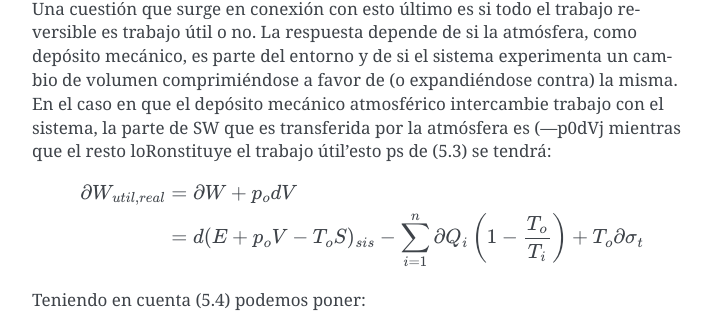
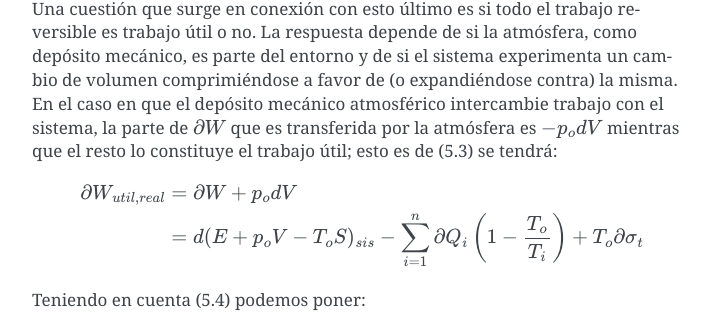
Before and after one commit to mantielero/termodinamica, a Sphinx documentation site: the page built from source/exergia_balance_sistemas_cerrados.rst, in a window 1280 px wide and 900 px high, scrolled down 1425 px. Shown: the part 263-576 px from the top of the window, without its empty margins (388-1103 px from the left). Built offline with Sphinx 7.4.7, drawn with Linux system fonts in a browser that asks for light colours; pages that are not in the unit, such as notebooks, are missing from menus.

Commit message:
Update exergia_balance_sistemas_cerrados.rst

```diff
--- a/source/exergia_balance_sistemas_cerrados.rst
+++ b/source/exergia_balance_sistemas_cerrados.rst
@@ -40,8 +40,7 @@
 
    \partial W_{rev} = d(E-T_o S)_{sis}  - \sum_{i=1}^n \partial Q_i \left( 1 - \frac{T_o}{T_i}\right)
 
-Una cuestión que surge en conexión con esto último es si todo el trabajo reversible es trabajo útil o no. La respuesta depende de si la atmósfera, como depósito mecánico, es parte del entorno y de si el sistema experimenta un cambio de volumen comprimiéndose a favor de (o expandiéndose contra) la misma. En el caso en que el depósito mecánico atmosférico intercambie trabajo con el sistema, la parte de SW que es transferida por la atmósfera es (—p0dVj mientras
-que el resto loRonstituye el trabajo útil’esto ps de (5.3) se tendrá:
+Una cuestión que surge en conexión con esto último es si todo el trabajo reversible es trabajo útil o no. La respuesta depende de si la atmósfera, como depósito mecánico, es parte del entorno y de si el sistema experimenta un cambio de volumen comprimiéndose a favor de (o expandiéndose contra) la misma. En el caso en que el depósito mecánico atmosférico intercambie trabajo con el sistema, la parte de :math:`\partial W` que es transferida por la atmósfera es :math:`-p_o dV` mientras que el resto lo constituye el trabajo útil; esto es de (5.3) se tendrá:
 
 .. math::
 
```
